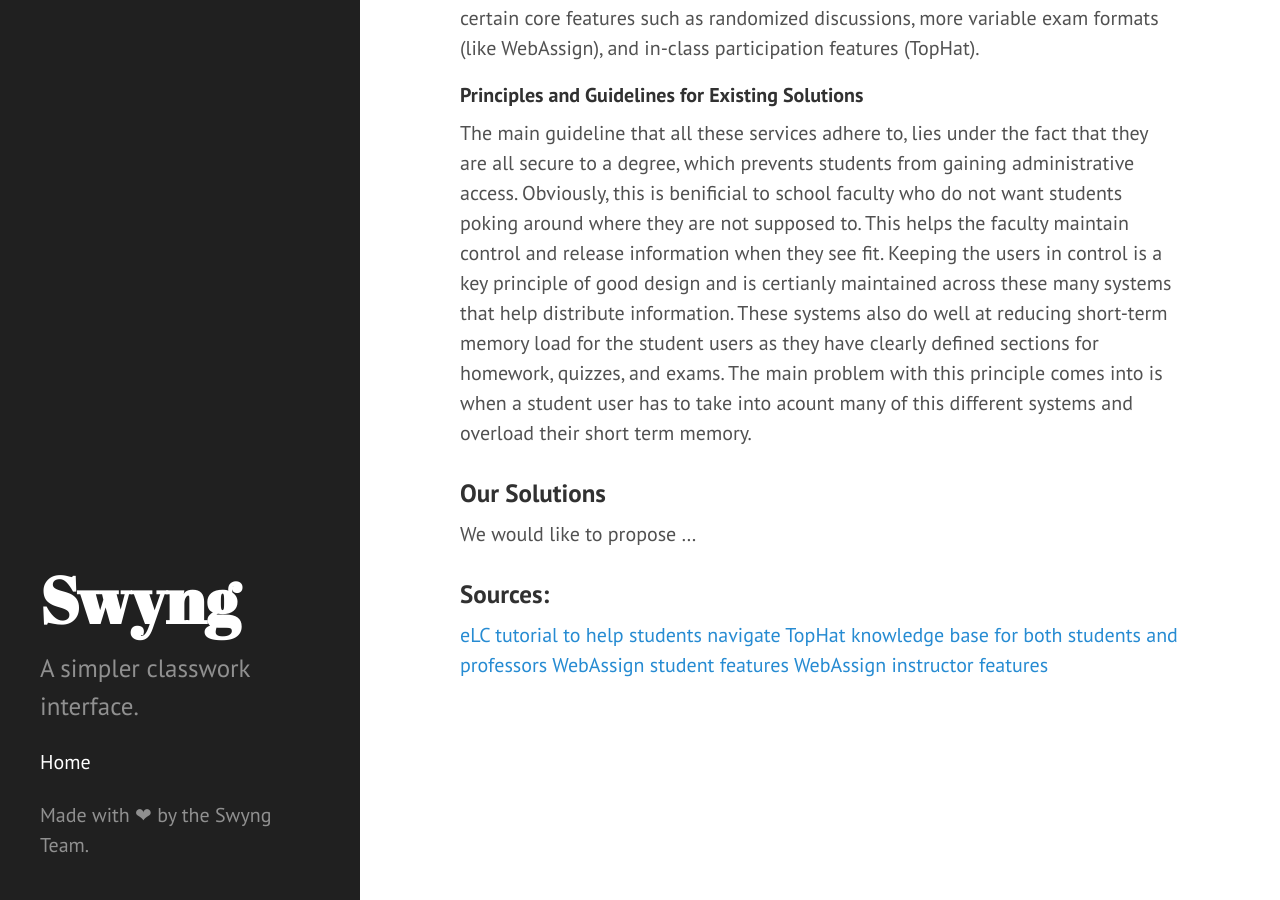
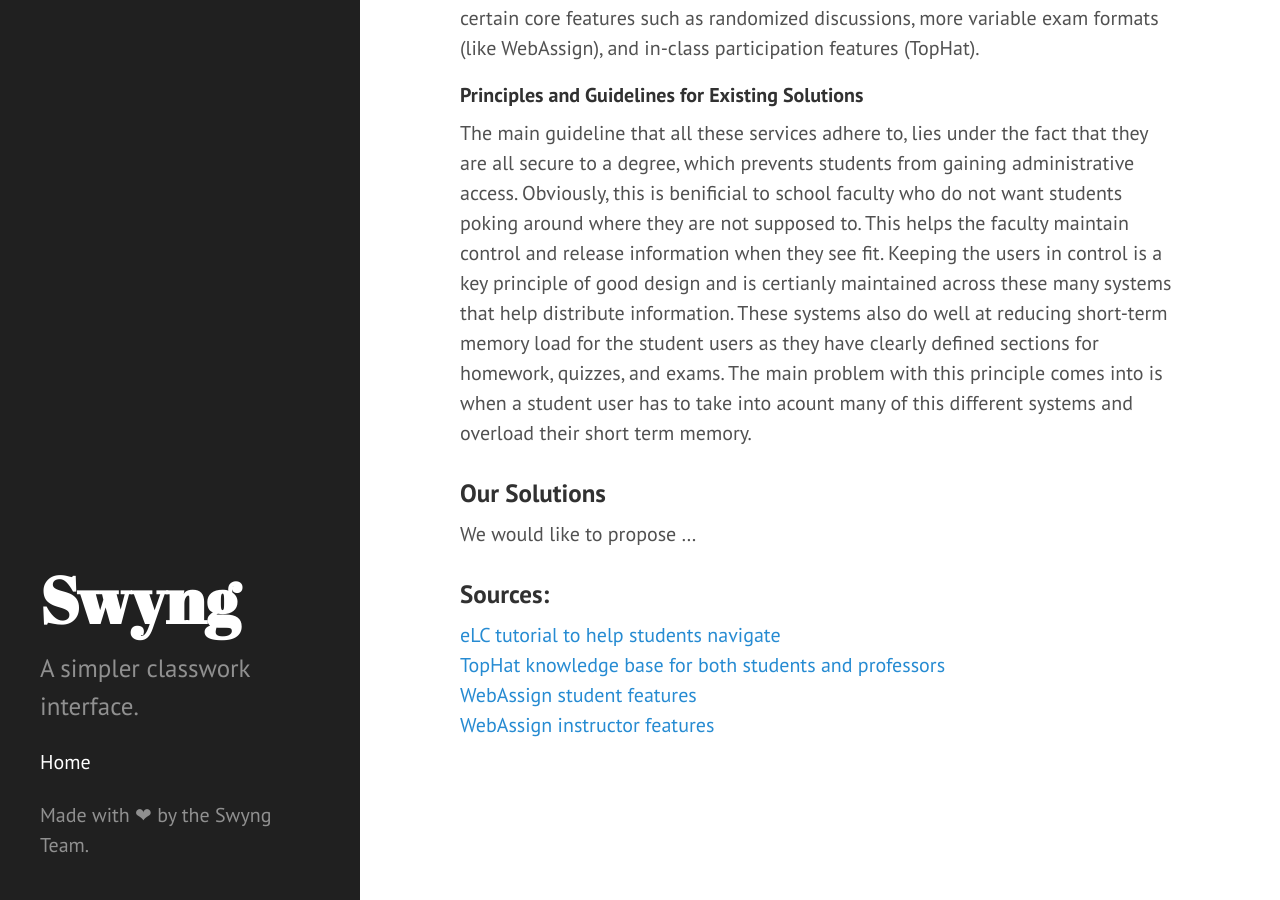
Before and after one commit to MediocreCode/4800TermProject, a Jekyll site: the page built from milestone2.md, in a window 1280 px wide and 900 px high, scrolled down 1575 px. Built offline with Jekyll 4.4.1, drawn with Linux system fonts in a browser that asks for light colours; Markdown is read by kramdown in place of the engine named in the settings.

Commit message:
small fix again

```diff
--- a/milestone2.md
+++ b/milestone2.md
@@ -26,9 +26,9 @@ The main guideline that all these services adhere to, lies under the fact that t
 We would like to propose ...
 
 ### Sources:
-[eLC tutorial to help students navigate](https://help.elc.uga.edu/for_students/)
-[TopHat knowledge base for both students and professors](https://success.tophat.com/s/categoryhome/Professor)
-[WebAssign student features](https://webassign.com/students/features/)
+[eLC tutorial to help students navigate](https://help.elc.uga.edu/for_students/) <br/>
+[TopHat knowledge base for both students and professors](https://success.tophat.com/s/categoryhome/Professor) <br/>
+[WebAssign student features](https://webassign.com/students/features/) <br/>
 [WebAssign instructor features](https://webassign.com/instructors/features/)
 
 
```
